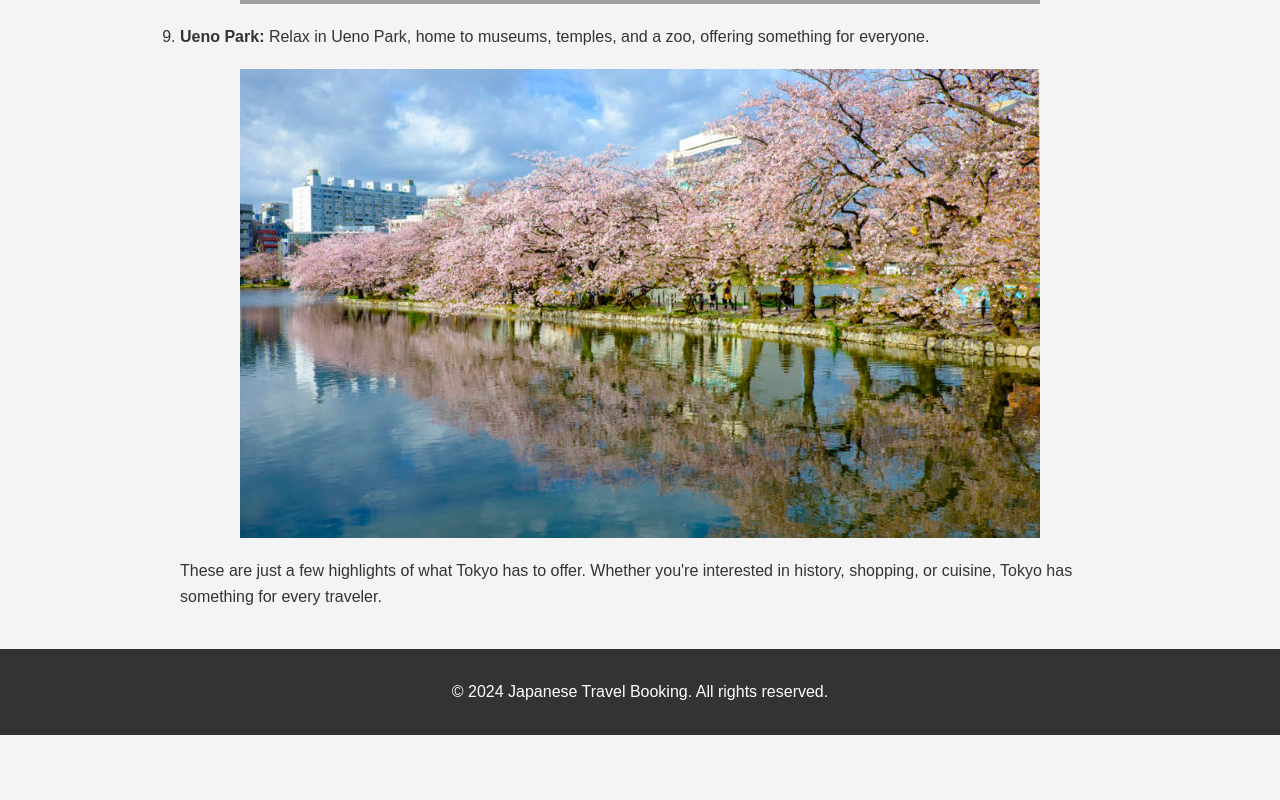
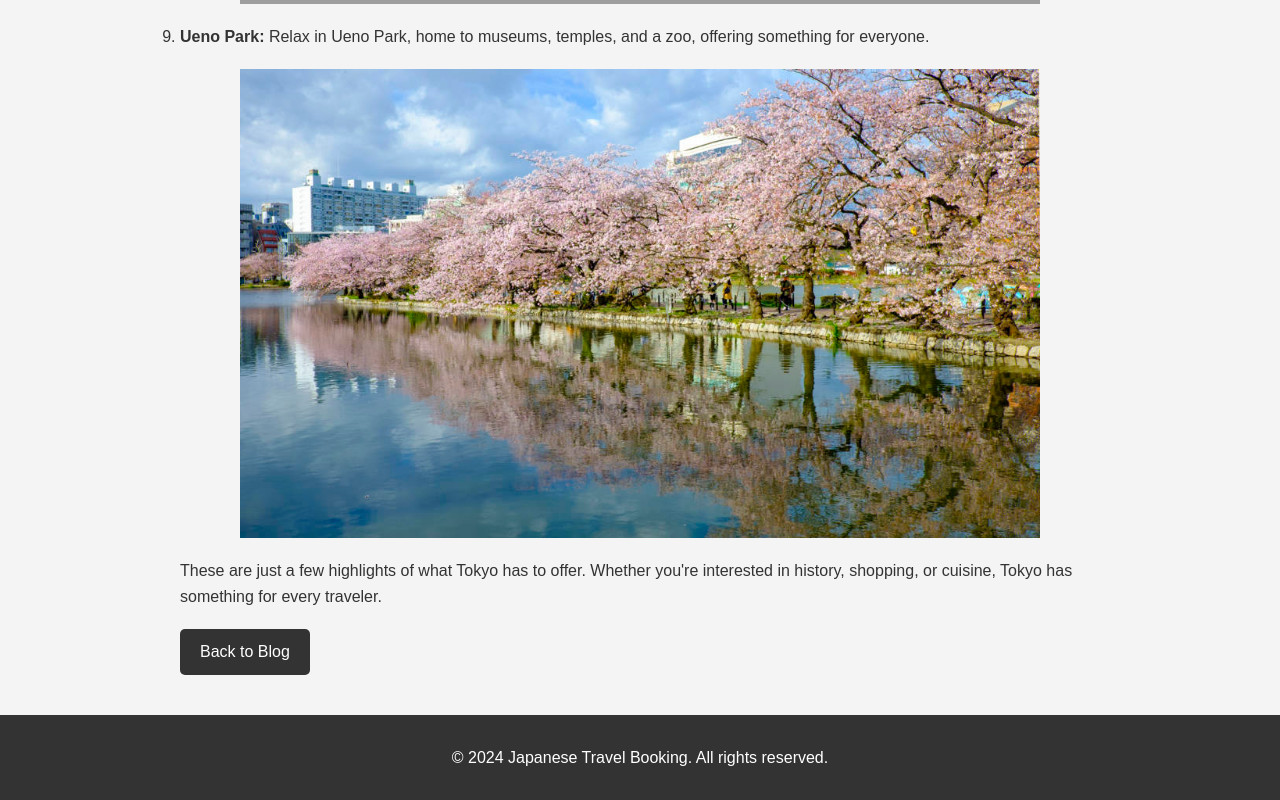
Before and after one commit to Aaronk41/JapaneseTravelPage, a plain HTML site: page article.html in a window 1280 px wide. Shown: the part 5201-6001 px from the top of the page. Before the commit the page ends 5936 px from the top, so only its background shows below. Drawn offline with Linux system fonts and the light colour scheme; grey boxes are pictures that could not be loaded.

Commit message:
update index images and added back button for articles

```diff
--- a/article.html
+++ b/article.html
@@ -43,6 +43,19 @@
             height: auto;
             display: block;
             margin: 20px auto;
+        }
+        .back-button {
+            display: inline-block;
+            background-color: #333;
+            color: #fff;
+            padding: 10px 20px;
+            text-decoration: none;
+            border-radius: 5px;
+            margin-top: 20px;
+        }
+
+        .back-button:hover {
+            background-color: #555;
         }
     </style>
 </head>
@@ -110,6 +123,7 @@
             <!-- Add similar entries for the remaining places with their respective images -->
         </ol>
         <p>These are just a few highlights of what Tokyo has to offer. Whether you're interested in history, shopping, or cuisine, Tokyo has something for every traveler.</p>
+        <a href="blog.html" class="back-button">Back to Blog</a>
     </div>
 </section>
 <footer>
```
Also changed, not shown: article2.html (+14 -0 lines), index.html (+8 -18 lines).
